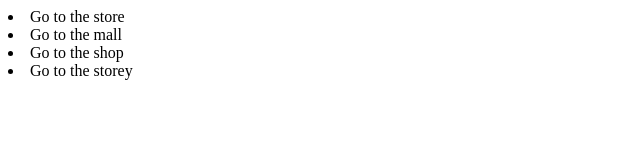
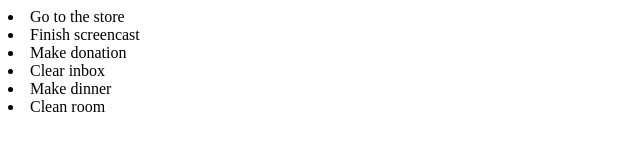
Before and after one commit to matildahmariwa/Vue-practise-, a plain HTML site: page components.html in a window 1280 px wide. Shown: the whole page, without its empty margins (0-640 px from the left). Drawn offline with nearby package versions, Linux system fonts and the light colour scheme.

Commit message:
components within components

```diff
--- a/components.html
+++ b/components.html
@@ -11,11 +11,7 @@
 </head>
 <body>
 <div id="root">
-    <task>Go to the store</task>
-    <task>Go to the mall</task>
-    <task>Go to the shop</task>
-    <task>Go to the storey</task>
-
+   <task-list></task-list>
 </div>
 
 <script src="https://unpkg.com/vue@2.6.11/dist/vue.js"></script>
--- a/main.js
+++ b/main.js
@@ -1,6 +1,25 @@
+
+ Vue.component('task-list',{
+   template:
+       '<div><task v-for="task in tasks">{{task.task}}</task></div>',
+     data(){
+         return{
+             tasks:[
+                 {task:'Go to the store',completed:true},
+                 {task:'Finish screencast',completed:false},
+                 {task:'Make donation',completed:false},
+                 {task:'Clear inbox',completed:false},
+                 {task:'Make dinner',completed:false},
+                 {task:'Clean room',completed:true}
+
+             ]
+         };
+ }
+ });
+
  Vue.component('task',{
-template:'<li><slot></slot></li>'
-});
+     template:'<li><slot></slot></li>'
+ });
 
 new Vue({
     el:'#root'
```
